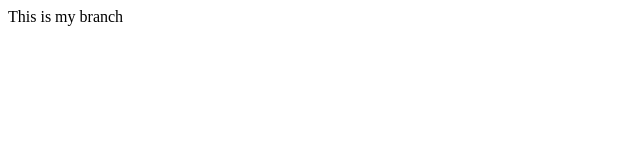
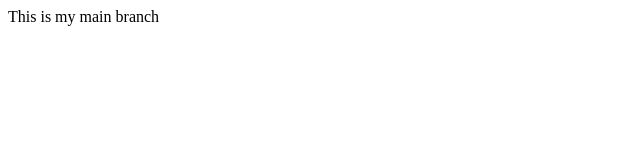
Before and after one commit to Utku-bot/csshtml, a plain HTML site: page index.html in a window 1280 px wide. Shown: the full height of the page, 0-640 px from the left. Drawn offline with Linux system fonts and the light colour scheme.

Commit message:
This is my main branch

```diff
--- a/index.html
+++ b/index.html
@@ -6,6 +6,6 @@
     <title>My App</title>
   </head>
   <body>
-    This is my branch
+    This is my main branch
   </body>
 </html>
```
